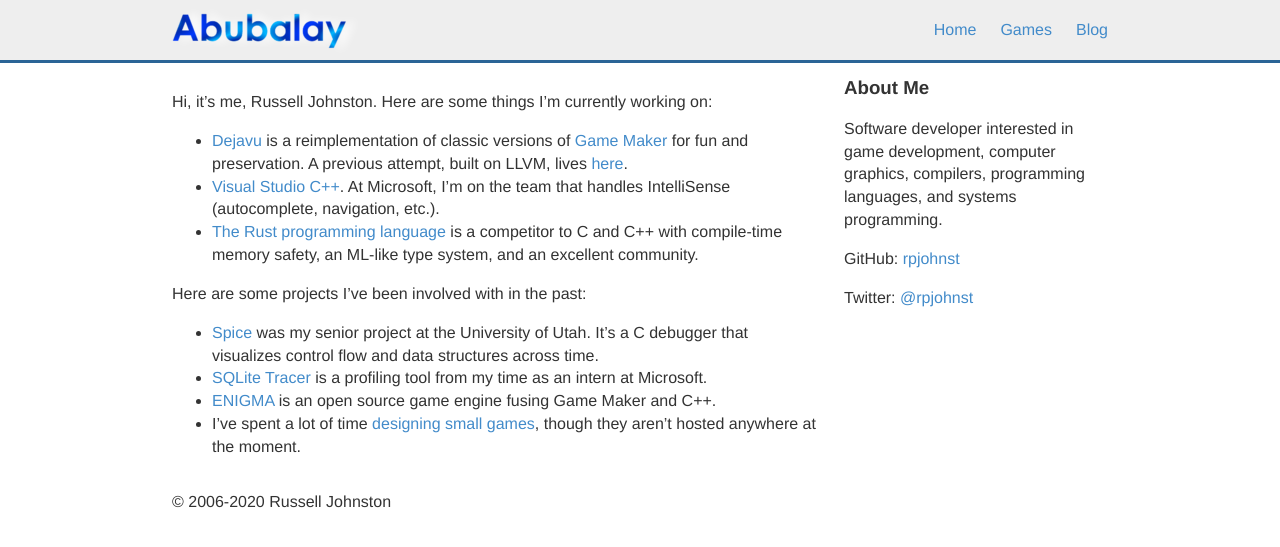
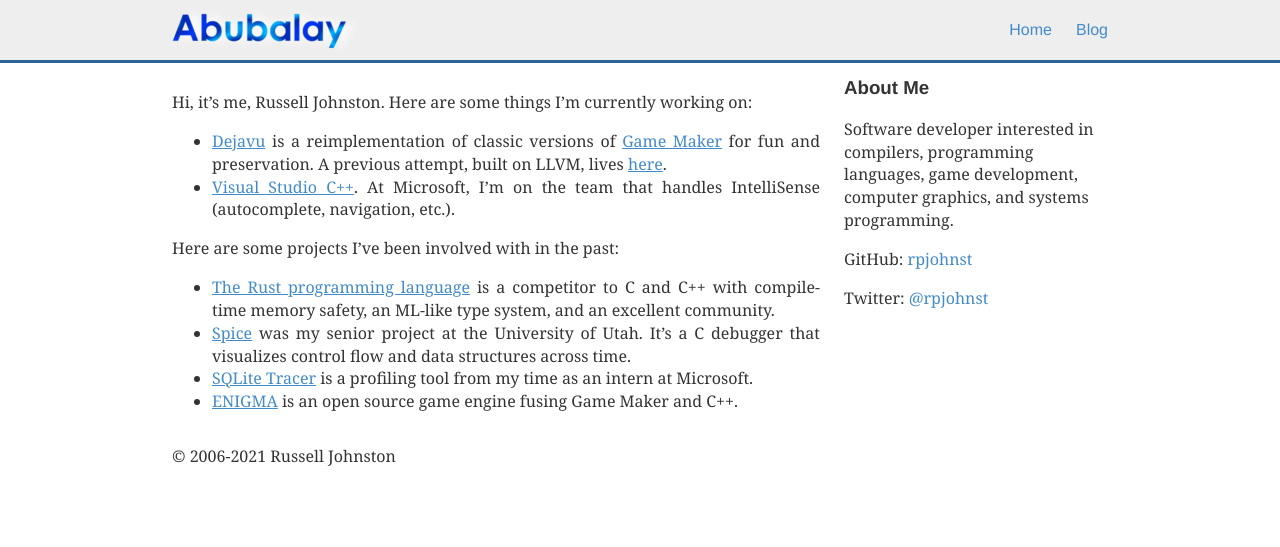
Before and after one commit to rpjohnst/rpjohnst.github.io, a Jekyll site: the page built from index.md, in a window 1280 px wide. Shown: the top 547 px of the page. Built offline with Jekyll 4.4.1, drawn with Linux system fonts in a browser that asks for light colours.

Commit message:
Adjust theme and layout

```diff
--- a/_layouts/default.html
+++ b/_layouts/default.html
@@ -16,7 +16,6 @@
 				</div>
 				<ul class="nav column">
 					<li><a href="/">Home</a></li>
-					<li><a href="/games">Games</a></li>
 					<li><a href="/blog">Blog</a></li>
 				</ul>
 			</div>
@@ -29,7 +28,7 @@
 				</article>
 				<div class="sidebar column">
 					<h3>About Me</h3>
-					{{ "Software developer interested in game development, computer graphics, compilers, programming languages, and systems programming." | markdownify }}
+					{{ "Software developer interested in compilers, programming languages, game development, computer graphics, and systems programming." | markdownify }}
 					{{ "GitHub: [rpjohnst](https://github.com/rpjohnst)" | markdownify }}
 					{{ "Twitter: [@rpjohnst](https://twitter.com/rpjohnst)" | markdownify }}
 				</div>
@@ -37,7 +36,7 @@
 
 			<footer class="row">
 				<div class="twelve columns">
-					<p>&copy; 2006-2020 Russell Johnston</p>
+					<p>&copy; 2006-2021 Russell Johnston</p>
 				</div>
 			</footer>
 		</div>
--- a/index.md
+++ b/index.md
@@ -7,11 +7,10 @@ Hi, it's me, Russell Johnston. Here are some things I'm currently working on:
 
 * [Dejavu](https://dejavu.abubalay.com/) is a reimplementation of classic versions of [Game Maker](https://www.yoyogames.com/gamemaker) for fun and preservation. A previous attempt, built on LLVM, lives [here](https://github.com/rpjohnst/dejavu-llvm).
 * [Visual Studio C++](https://www.visualstudio.com/vs/features/cplusplus/). At Microsoft, I'm on the team that handles IntelliSense (autocomplete, navigation, etc.).
-* [The Rust programming language](https://www.rust-lang.org/) is a competitor to C and C++ with compile-time memory safety, an ML-like type system, and an excellent community.
 
 Here are some projects I've been involved with in the past:
 
+* [The Rust programming language](https://www.rust-lang.org/) is a competitor to C and C++ with compile-time memory safety, an ML-like type system, and an excellent community.
 * [Spice](https://team-worm.github.io/spice/) was my senior project at the University of Utah. It's a C debugger that visualizes control flow and data structures across time.
 * [SQLite Tracer](https://github.com/Microsoft/sqlite-tracer) is a profiling tool from my time as an intern at Microsoft.
 * [ENIGMA](https://enigma-dev.org/) is an open source game engine fusing Game Maker and C++.
-* I've spent a lot of time [designing small games](/games), though they aren't hosted anywhere at the moment.
--- a/style.css
+++ b/style.css
@@ -1,18 +1,19 @@
 body {
 	margin: 0;
-	font-family: Helvetica Neue, Helvetica, Arial, sans-serif;
+	font-family: Georgia, serif;
 	font-size: 16px;
 	line-height: 1.42856;
 	color: #333;
 }
 h1, h2, h3, h4, h5, h6 { margin: 0; }
+h1, h2, h3, h4, h5, h6, nav, th, svg {
+	font-family: Helvetica Neue, Helvetica, Arial, sans-serif;
+}
 a {
 	color: #428bca;
 	text-decoration: none;
 }
-a:hover, a:focus {
-	color: #2a6496;
-}
+a:hover { color: #2a6496; }
 img {
 	vertical-align: baseline;
 	max-width: 100%;
@@ -21,6 +22,11 @@ header p {
 	margin-top: 0;
 	color: #555;
 }
+article { text-align: justify; }
+article a { text-decoration: underline; }
+article a:link { color: #428bca; }
+article a:visited { color: #826bca; }
+article a:hover { color: #2a6496; }
 table { border-collapse: collapse; }
 thead th { text-align: left; }
 tbody tr:nth-child(odd) { background-color: #eee; }
@@ -28,10 +34,29 @@ th, td {
 	padding: 1px 12px 1px 0;
 	white-space: nowrap;
 }
-pre { font-size: 14px; }
-pre, code {
-	font-family: Consolas, Menlo, DejaVu Sans Mono, monospace;
+pre, code { font-family: Consolas, Menlo, DejaVu Sans Mono, monospace; }
+pre {
+	font-size: 14px;
+	padding-left: 6px;
+	position: relative;
 }
+blockquote {
+	margin: 16px 0;
+	padding: 0 19px 0 16px;
+	display: flex;
+	flex-direction: column;
+	position: relative;
+	background-color: #f8f8f8;
+}
+blockquote > * { margin: 8px 0; }
+pre:before, blockquote:before {
+	content: "";
+	position: absolute;
+	height: 100%;
+	left: -3px;
+}
+pre:before { border-right: 3px solid #2a6496; }
+blockquote:before { border-right: 3px solid #555; }
 
 .container {
 	margin: 0 auto;
```
